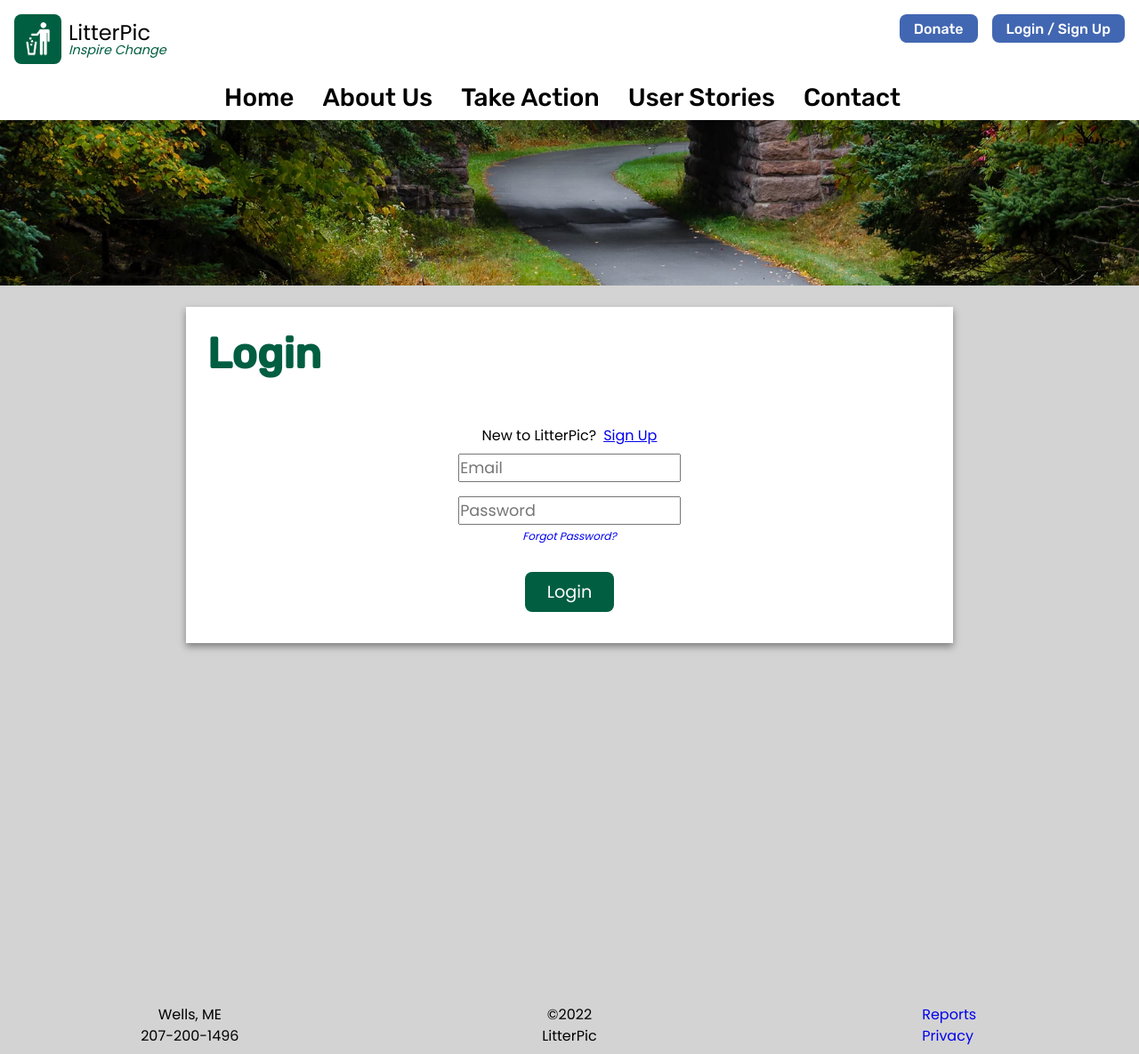
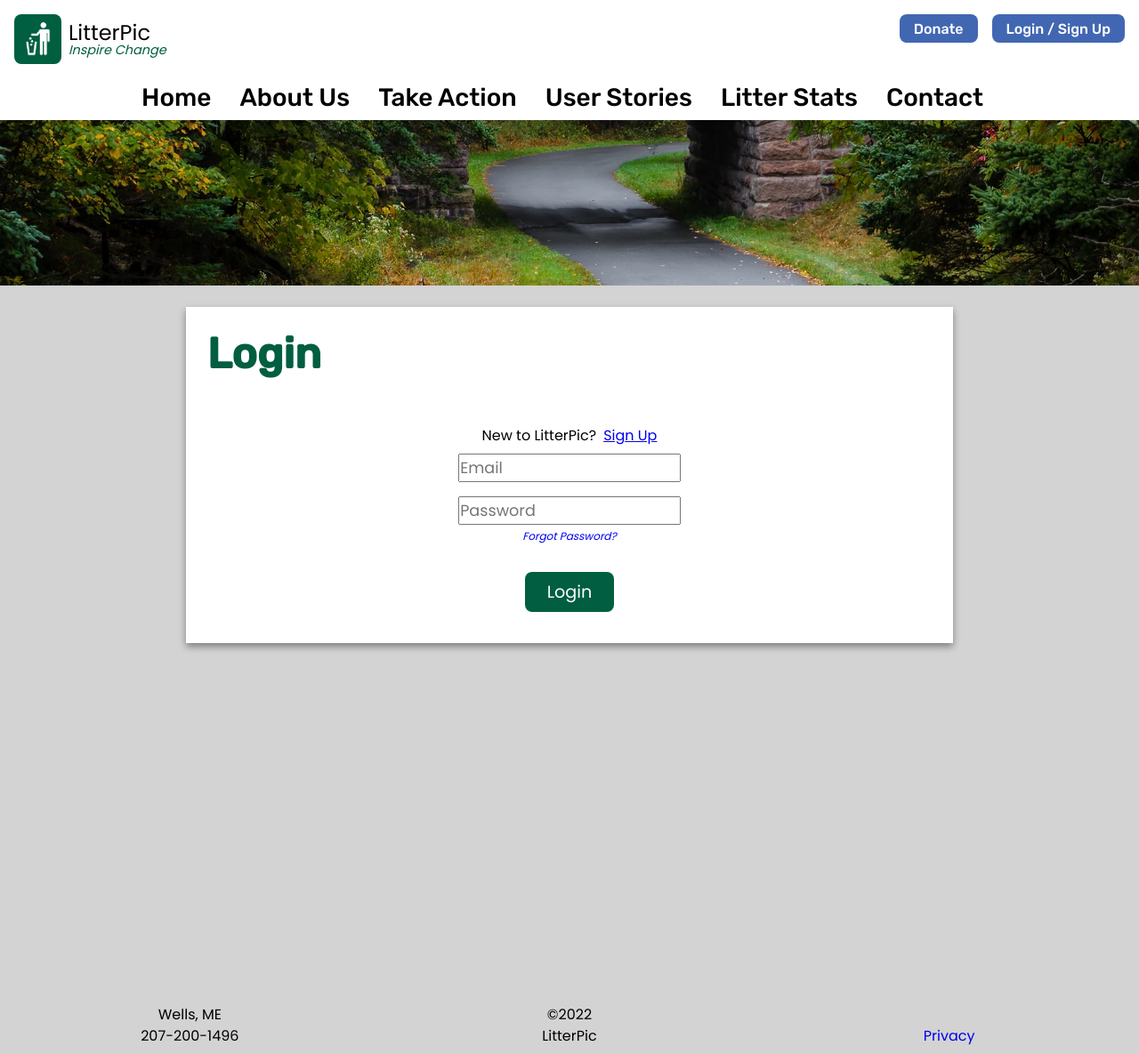
Before and after one commit to LitterPic/litterpic_org, a Next.js app: page /login in a window 1280 px wide. Shown: the whole page at 89% size. Built offline with nearby package versions, Linux system fonts and the light colour scheme; no server answers; the database is empty.

Commit message:
Updated Reports to Litter Stats

```diff
--- a/components/footer.js
+++ b/components/footer.js
@@ -24,7 +24,7 @@ const Footer = () => {
             </div>
             <div className="footer-column-3">
                 <div className="footer-links">
-                    <Link href="/reports">Reports</Link>
+                    {/*<Link href="/reports">Reports</Link>*/}
                     <Link href="/privacy">Privacy</Link>
                 </div>
             </div>
--- a/components/layout.js
+++ b/components/layout.js
@@ -85,6 +85,9 @@ const Layout = ({children}) => {
                         <Link href="/stories" passHref>
                             <div onClick={() => handleNavLinkClick("/stories")}>User Stories</div>
                         </Link>
+                        <Link href="/reports" passHref>
+                            <div onClick={() => handleNavLinkClick("/reports")}>Litter Stats</div>
+                        </Link>
                         <Link href="/contact" passHref>
                             <div onClick={() => handleNavLinkClick("/contact")}>Contact</div>
                         </Link>
--- a/pages/reports.js
+++ b/pages/reports.js
@@ -205,7 +205,7 @@ const ReportsPage = () => {
             </div>
             <div className="page">
                 <div className="content">
-                    <h1 className="heading-text">Reports</h1>
+                    <h1 className="heading-text">Litter Stats</h1>
                     <form onSubmit={handleSubmit}>
                         <div className="report-form-group">
                             <div className="input-row">
```
